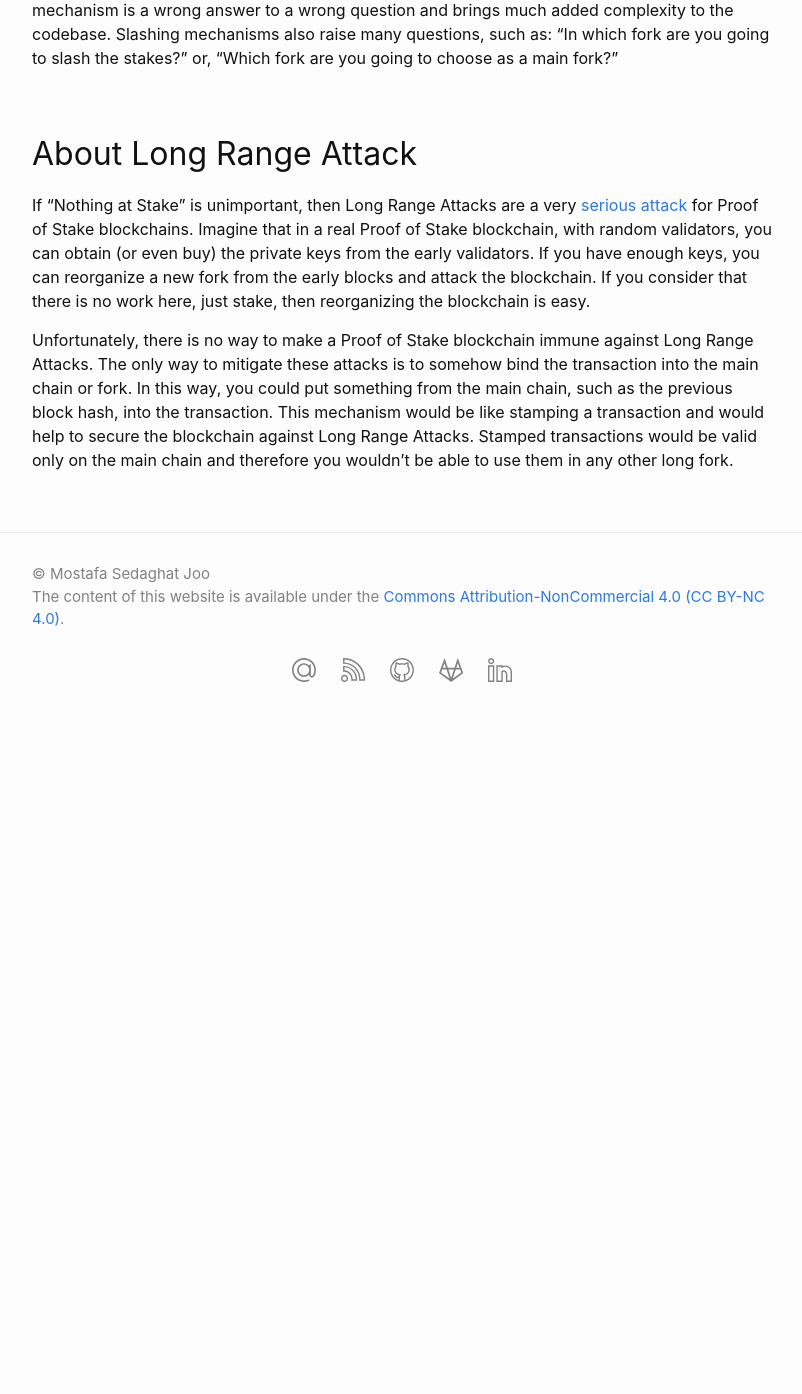
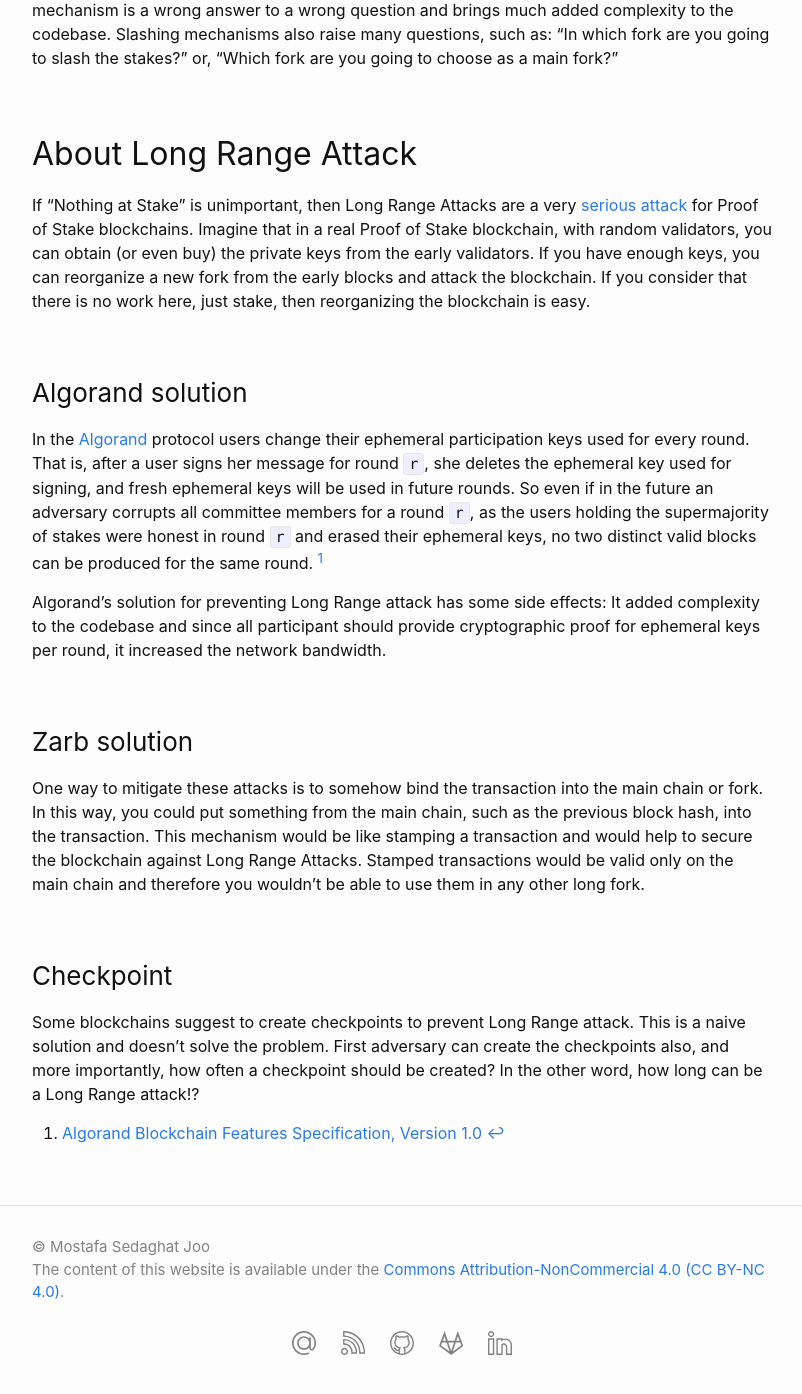
Before and after one commit to b00f/b00f.github.io, a Jekyll site: the page built from _posts/2022-02-17-security_of_proof_of_stake.md, in a window 1280 px wide and 1400 px high, scrolled down 1057 px. Shown: the top 1394 px of the window, without its empty margins (238-1040 px from the left). Built offline with Jekyll 4.4.1, drawn with Linux system fonts in a browser that asks for light colours; before the commit the page ends 1784 px from its top, so only the background shows below that.

Commit message:
Adding algorand and zarb solution

```diff
--- a/_posts/2022-02-17-security_of_proof_of_stake.md
+++ b/_posts/2022-02-17-security_of_proof_of_stake.md
@@ -29,4 +29,21 @@ When you don’t understand the question, you will give the wrong answer to it.
 
 If “Nothing at Stake” is unimportant, then Long Range Attacks are a very [serious attack](https://bitcointalk.org/index.php?topic=1382241.0) for Proof of Stake blockchains. Imagine that in a real Proof of Stake blockchain, with random validators, you can obtain (or even buy) the private keys from the early validators. If you have enough keys, you can reorganize a new fork from the early blocks and attack the blockchain. If you consider that there is no work here, just stake, then reorganizing the blockchain is easy.
 
-Unfortunately, there is no way to make a Proof of Stake blockchain immune against Long Range Attacks. The only way to mitigate these attacks is to somehow bind the transaction into the main chain or fork. In this way, you could put something from the main chain, such as the previous block hash, into the transaction. This mechanism would be like stamping a transaction and would help to secure the blockchain against Long Range Attacks. Stamped transactions would be valid only on the main chain and therefore you wouldn’t be able to use them in any other long fork.
+### Algorand solution
+
+In the [Algorand](https://www.algorand.com/) protocol users change their ephemeral participation keys used for every round. That is, after a user signs her message for round `r`, she deletes the ephemeral key used for signing, and fresh ephemeral keys will be used in future rounds. So even if in the future an adversary corrupts all committee members for a round `r`, as the users holding the supermajority of stakes were honest in round `r` and erased their ephemeral
+keys, no two distinct valid blocks can be produced for the same round. [^1]
+
+Algorand's solution for preventing Long Range attack has some side effects: It added complexity to the codebase and since all participant should provide cryptographic proof for ephemeral keys per round, it increased the network bandwidth.
+
+
+### Zarb solution
+
+One way to mitigate these attacks is to somehow bind the transaction into the main chain or fork. In this way, you could put something from the main chain, such as the previous block hash, into the transaction. This mechanism would be like stamping a transaction and would help to secure the blockchain against Long Range Attacks. Stamped transactions would be valid only on the main chain and therefore you wouldn’t be able to use them in any other long fork.
+
+### Checkpoint
+
+Some blockchains suggest to create checkpoints to prevent Long Range attack. This is a naive solution and doesn't solve the problem. First adversary can create the checkpoints also, and more importantly, how often a checkpoint should be created? In the other word, how long can be a Long Range attack!?
+
+
+[^1]: [Algorand Blockchain Features Specification, Version 1.0](https://github.com/algorandfoundation/specs/blob/master/overview/Algorand_v1_spec-2.pdf)
```
